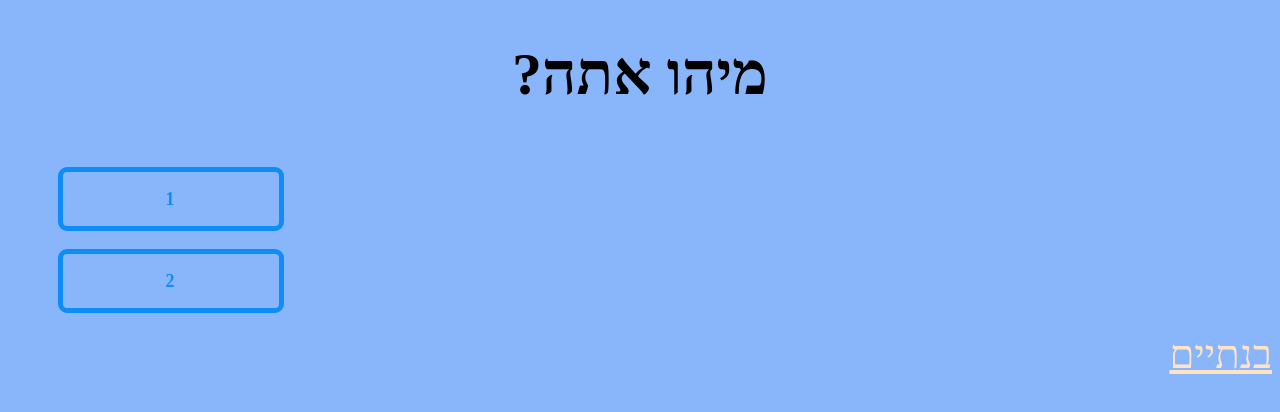
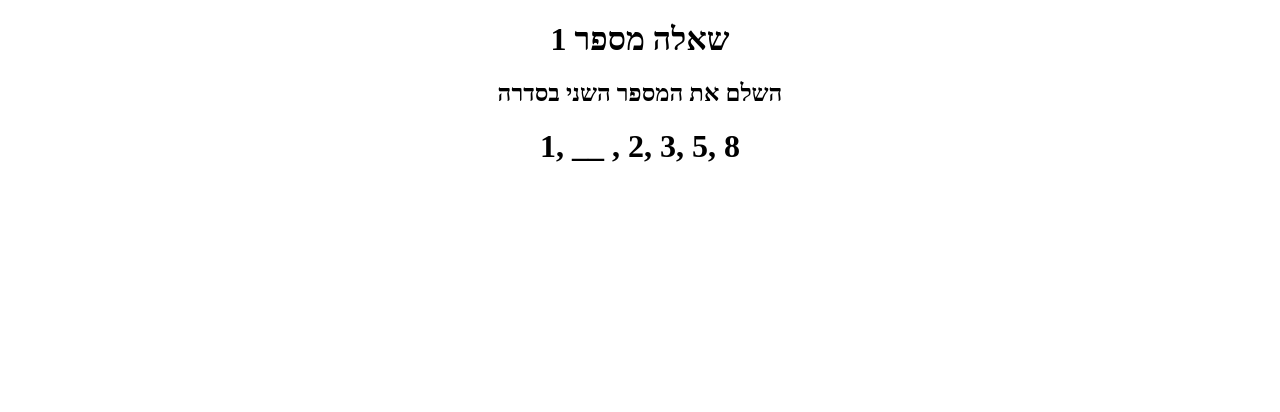
Before and after one commit to ROYKAGAN/fibonacciProject, a plain HTML site: page question1/index1.html in a window 1280 px wide. Drawn offline with Linux system fonts and the light colour scheme.

Commit message:
change folder

```diff
--- a/home/style.css
+++ b/home/style.css
@@ -1,14 +1,9 @@
 body{
     cursor: default;
-    background-color: rgba(34, 119, 247, 0.534);
+    background-image: url("homeBackG.jpg");
+    background: no-repeat center center cover;
+    background-size: cover;
 }
-
-.start{
-    font-size: 40px;
-    text-align: center;
-    direction: rtl;
-}
-
 
 .present{
     cursor: default;
@@ -29,37 +24,10 @@ body{
     color: black;
 }
 
-
-a:link {
-    font-size: 40px;
-    text-align: center;
-    direction: rtl;
-    color: bisque;
+a{
+    cursor: default;
 }
 
-/* visited link */
-a:visited {
-    font-size: 40px;
-    text-align: center;
-    direction: rtl;
-    color: white;
-}
-
-/* mouse over link */
-a:hover {
-    font-size: 40px;
-    text-align: center;
-    direction: rtl;
-    color: cornsilk;
-}
-
-/* selected link */
-a:active {
-    font-size: 40px;
-    text-align: center;
-    direction: rtl;
-    color: darkseagreen;
-}
 
 img{
     cursor: default;
--- /dev/null
+++ b/instructions/style.css
@@ -0,0 +1,17 @@
+body{
+    cursor: default;
+    background-color: rgba(34, 119, 247, 0.534);
+    direction: rtl;
+    float: right;
+    align-items: center;
+}
+
+
+.header{
+    cursor: default;
+    font-family: 'david';
+    font-size: 60px;
+    direction: rtl;
+    text-align: center;
+    color: black;
+}
--- a/question1/index1.html
+++ b/question1/index1.html
@@ -4,29 +4,20 @@
     <meta charset="UTF-8">
     <meta name="viewport" content="width=device-width, initial-scale=1.0">
     <link rel="stylesheet" href="style1.css">
-    <title>#1 question</title>
+    <title>#1 Question</title>
 </head>
 <body>
+    <h1>
+        <span>שאלה מספר</span>
+        <span onclick="nextQ()" class="next">1</span>
+    </h1>
 
-  <h1 class="header">מיהו אתה?</h1>
+    <h2>השלם את המספר השני בסדרה</h2>
 
-  <nav>
-    <ul>
-      <li>
-        1
-        <span></span><span></span><span></span><span></span>
+    <h1 class="num">1, __ , 2, 3, 5, 8</h1>
 
-      </li>
-      <li>
-        2
+    <a href="/fibonacciProject/question2/index2.html"></a>
 
-        <span></span><span></span><span></span><span></span>
-      </li>
-
-    </ul>
-  </nav>
-  <a href="/fibonacciProject/question2/index2.html" id="next">בנתיים</a>
-  <script src="script1.js"></script>
-
+    <script src="script.js"></script>
 </body>
 </html>
--- /dev/null
+++ b/question1/script.js
@@ -0,0 +1,3 @@
+function nextQ(){
+    window.location.pathname = "/question3/index1.html";
+}
--- a/question1/style1.css
+++ b/question1/style1.css
@@ -1,124 +1,10 @@
 body{
-    background-color: rgba(34, 119, 247, 0.534);
+    direction: rtl;
+    text-align: center;
+    cursor: default;
+
 }
 
-
-.header{
-    font-family: 'david';
-    font-size: 60px;
-    direction: rtl;
-    text-align: center;
-    color: black;
+.num{
+    direction: ltr;
 }
-
-.header:hover{
-    color: rgb(34, 14, 245);
-}
-
-
-
-nav ul {
-
-    text-align: center;
-    align-items: center;
-    align-content: center;
-    list-style-type: none;
-    margin: 0;
-    padding: 0;
-}
-
-nav ul li{
-    text-align: center;
-    align-items: center;
-    align-content: center;
-    --c: rgba(14, 141, 245);
-    color: var(--c);
-    font-size: 18px;
-    border: 0.3em solid var(--c);
-    border-radius: 0.5em;
-    width: 12em;
-    height: 3em;
-    font-weight: bold;
-    font-family: "david";
-    letter-spacing: 0.1em;
-    line-height: 3em;
-    position: relative;
-    overflow: hidden;
-    z-index: 1;
-    transition: 0.5s;
-    margin: 1em;
-    left: 2rem;
-}
-
-nav ul li span {
-    text-align: center;
-    align-items: center;
-    align-content: center;
-    position: absolute;
-    width: 25%;
-    height: 100%;
-    background-color: var(--c);
-    transform: translateY(150%);
-    border-radius: 50%;
-    left: calc((var(--n) - 1) * 25%);
-    transition: 0.5s;
-    transition-delay: calc((var(--n) - 1) * 0.1s);
-    z-index: -1;
-}
-
-nav ul li:hover {
-    color: black;
-}
-
-nav ul li:hover span {
-    transform: translateY(0) scale(2);
-}
-
-nav ul li span:nth-child(1) {
-    --n: 1;
-}
-
-nav ul li span:nth-child(2) {
-    --n: 2;
-}
-
-nav ul li span:nth-child(3) {
-    --n: 3;
-}
-
-nav ul li span:nth-child(4) {
-    --n: 4;
-}
-
-#next{
-    display: block;
-    margin-left: auto;
-    margin-right: auto;
-}
-
-a:link {
-    font-size: 40px;
-    direction: rtl;
-    color: bisque;
-}
-
-/* visited link */
-a:visited {
-    font-size: 40px;
-    direction: rtl;
-    color: white;
-}
-
-/* mouse over link */
-a:hover {
-    font-size: 40px;
-    direction: rtl;
-    color: cornsilk;
-}
-
-/* selected link */
-a:active {
-    font-size: 40px;
-    direction: rtl;
-    color: darkseagreen;
-}
--- a/question2/script2.js
+++ b/question2/script2.js
@@ -7,9 +7,5 @@ function checkInput(){
         window.location.pathname = "/question3/index3.html";
     }
 
-    else{
-        alert("הסיסמה שגויה נסה שוב")
-    }
-
     document.getElementById("sample").value = ""
 }
--- a/question3/style3.css
+++ b/question3/style3.css
@@ -0,0 +1,124 @@
+body{
+    background-color: rgba(34, 119, 247, 0.534);
+}
+
+
+.header{
+    font-family: 'david';
+    font-size: 60px;
+    direction: rtl;
+    text-align: center;
+    color: black;
+}
+
+.header:hover{
+    color: rgb(34, 14, 245);
+}
+
+
+
+nav ul {
+
+    text-align: center;
+    align-items: center;
+    align-content: center;
+    list-style-type: none;
+    margin: 0;
+    padding: 0;
+}
+
+nav ul li{
+    text-align: center;
+    align-items: center;
+    align-content: center;
+    --c: rgba(14, 141, 245);
+    color: var(--c);
+    font-size: 18px;
+    border: 0.3em solid var(--c);
+    border-radius: 0.5em;
+    width: 12em;
+    height: 3em;
+    font-weight: bold;
+    font-family: "david";
+    letter-spacing: 0.1em;
+    line-height: 3em;
+    position: relative;
+    overflow: hidden;
+    z-index: 1;
+    transition: 0.5s;
+    margin: 1em;
+    left: 2rem;
+}
+
+nav ul li span {
+    text-align: center;
+    align-items: center;
+    align-content: center;
+    position: absolute;
+    width: 25%;
+    height: 100%;
+    background-color: var(--c);
+    transform: translateY(150%);
+    border-radius: 50%;
+    left: calc((var(--n) - 1) * 25%);
+    transition: 0.5s;
+    transition-delay: calc((var(--n) - 1) * 0.1s);
+    z-index: -1;
+}
+
+nav ul li:hover {
+    color: black;
+}
+
+nav ul li:hover span {
+    transform: translateY(0) scale(2);
+}
+
+nav ul li span:nth-child(1) {
+    --n: 1;
+}
+
+nav ul li span:nth-child(2) {
+    --n: 2;
+}
+
+nav ul li span:nth-child(3) {
+    --n: 3;
+}
+
+nav ul li span:nth-child(4) {
+    --n: 4;
+}
+
+#next{
+    display: block;
+    margin-left: auto;
+    margin-right: auto;
+}
+
+a:link {
+    font-size: 40px;
+    direction: rtl;
+    color: bisque;
+}
+
+/* visited link */
+a:visited {
+    font-size: 40px;
+    direction: rtl;
+    color: white;
+}
+
+/* mouse over link */
+a:hover {
+    font-size: 40px;
+    direction: rtl;
+    color: cornsilk;
+}
+
+/* selected link */
+a:active {
+    font-size: 40px;
+    direction: rtl;
+    color: darkseagreen;
+}
```
Also changed, not shown: index.html (+1 -1 lines), instructions/index.html (added, +33 -0 lines), question2/index2.html (+2 -0 lines), question3/index3.html (+22 -2 lines), home/Aloe.jpg (added), home/Lobelia_670.jpg (added), home/homeBackG.jpg (added), home/shablul.jpg (added), question1/script1.js (deleted), question3/script.js (deleted), question3/script1.js (added).
